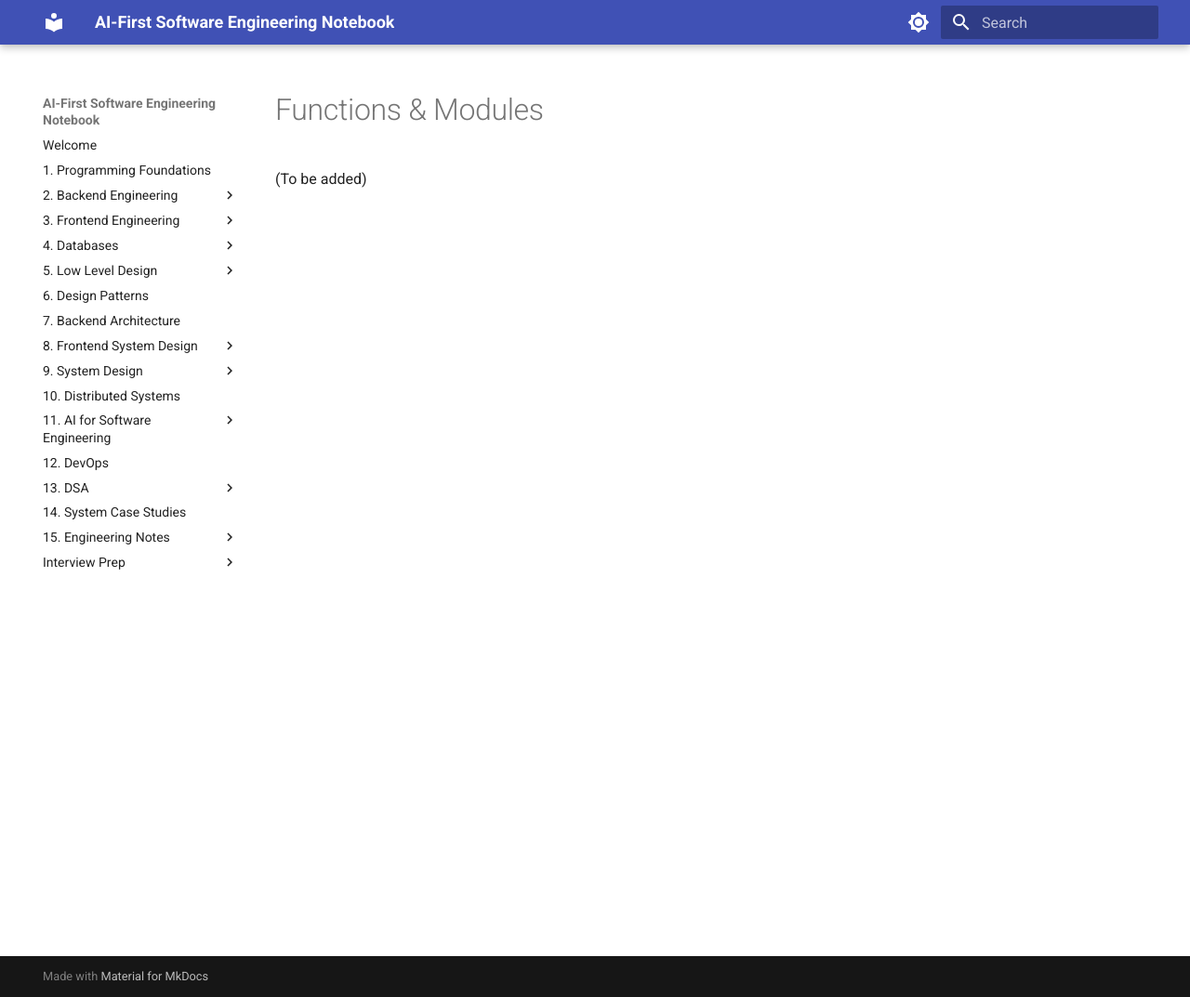
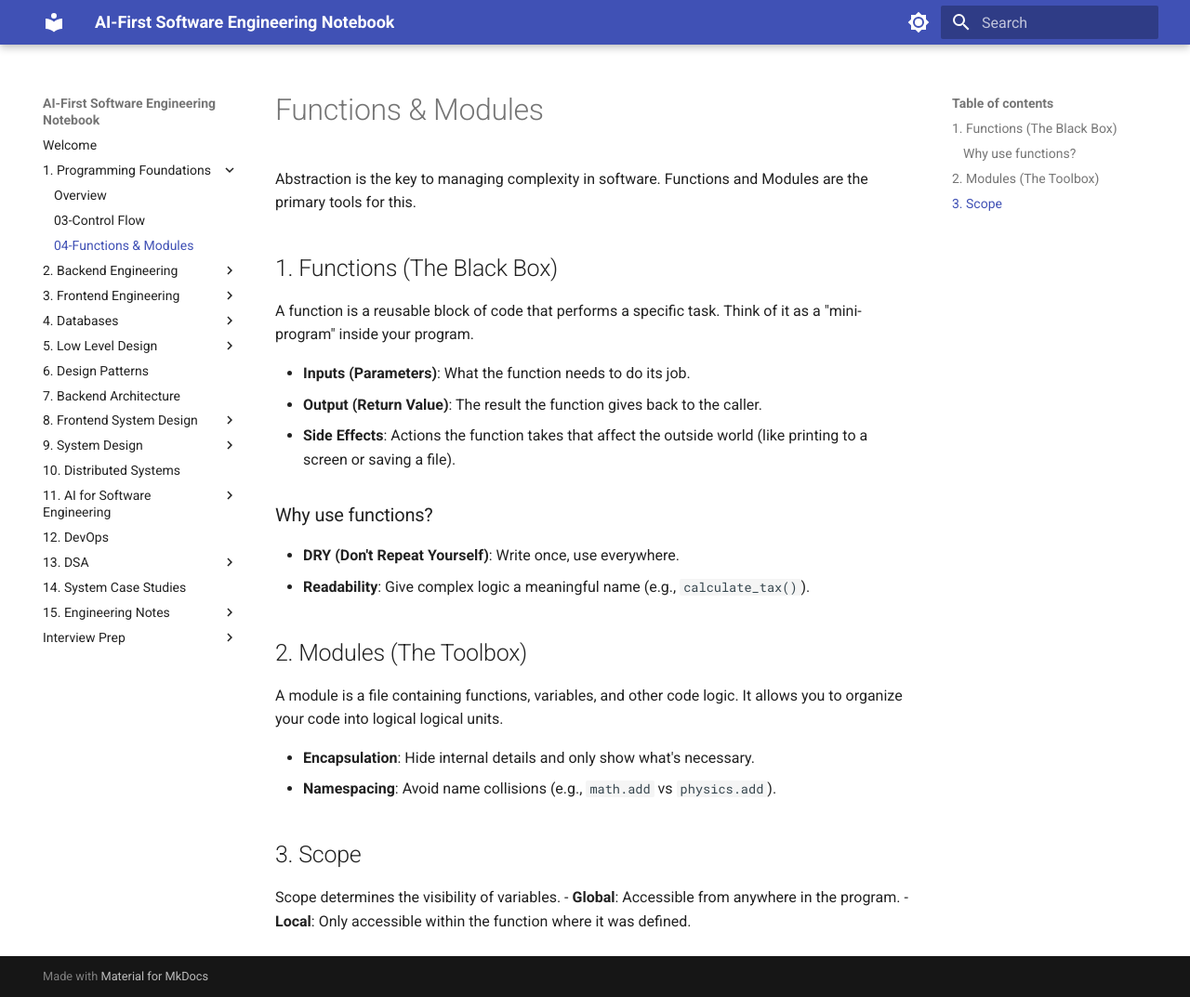
Before and after one commit to ergauravgoyal/ai-first-software-engineer, an MkDocs documentation site: the page built from docs/01-programming-foundations/04-functions-modules.md, in a window 1280 px wide and 1073 px high. Shown: the whole window at 93% size. Built offline with MkDocs 1.6.1 and Material for MkDocs 9.7.7, drawn with Linux system fonts in a browser that asks for light colours.

Commit message:
Add language-agnostic Control Flow and Functions documentation

```diff
--- a/docs/01-programming-foundations/04-functions-modules.md
+++ b/docs/01-programming-foundations/04-functions-modules.md
@@ -1,3 +1,28 @@
 # Functions & Modules
 
-(To be added)
+Abstraction is the key to managing complexity in software. Functions and Modules are the primary tools for this.
+
+## 1. Functions (The Black Box)
+
+A function is a reusable block of code that performs a specific task. Think of it as a "mini-program" inside your program.
+
+- **Inputs (Parameters)**: What the function needs to do its job.
+- **Output (Return Value)**: The result the function gives back to the caller.
+- **Side Effects**: Actions the function takes that affect the outside world (like printing to a screen or saving a file).
+
+### Why use functions?
+- **DRY (Don't Repeat Yourself)**: Write once, use everywhere.
+- **Readability**: Give complex logic a meaningful name (e.g., `calculate_tax()`).
+
+## 2. Modules (The Toolbox)
+
+A module is a file containing functions, variables, and other code logic. It allows you to organize your code into logical logical units.
+
+- **Encapsulation**: Hide internal details and only show what's necessary.
+- **Namespacing**: Avoid name collisions (e.g., `math.add` vs `physics.add`).
+
+## 3. Scope
+
+Scope determines the visibility of variables.
+- **Global**: Accessible from anywhere in the program.
+- **Local**: Only accessible within the function where it was defined.
--- a/mkdocs.yml
+++ b/mkdocs.yml
@@ -28,7 +28,10 @@ theme:
 
 nav:
   - Welcome: "README.md"
-  - 1. Programming Foundations: "01-programming-foundations/index.md"
+  - 1. Programming Foundations:
+      - "Overview": "01-programming-foundations/index.md"
+      - "03-Control Flow": "01-programming-foundations/03-control-flow.md"
+      - "04-Functions & Modules": "01-programming-foundations/04-functions-modules.md"
   - 2. Backend Engineering:
       - Python:
           - "00. Python Basics": "02-backend-engineering/python/00-python-basics.md"
```
Also changed, not shown: docs/01-programming-foundations/03-control-flow.md (+20 -1 lines).
